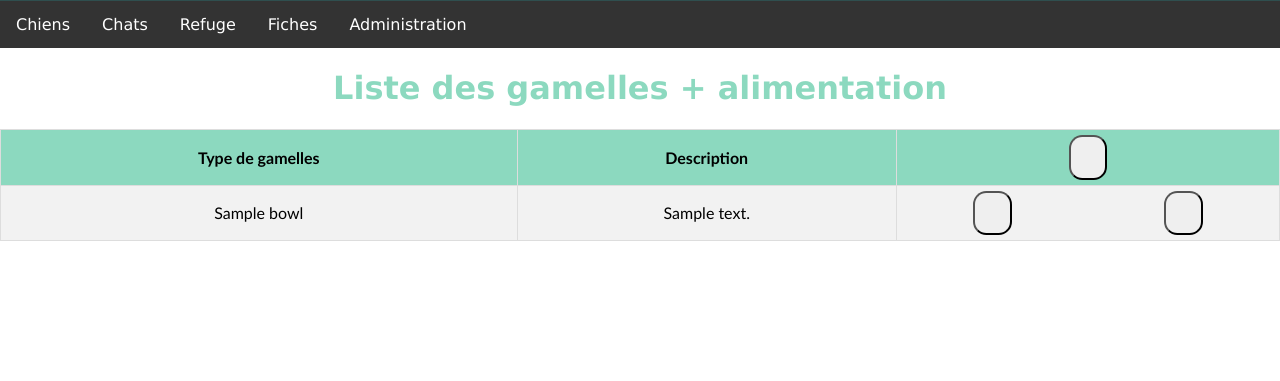
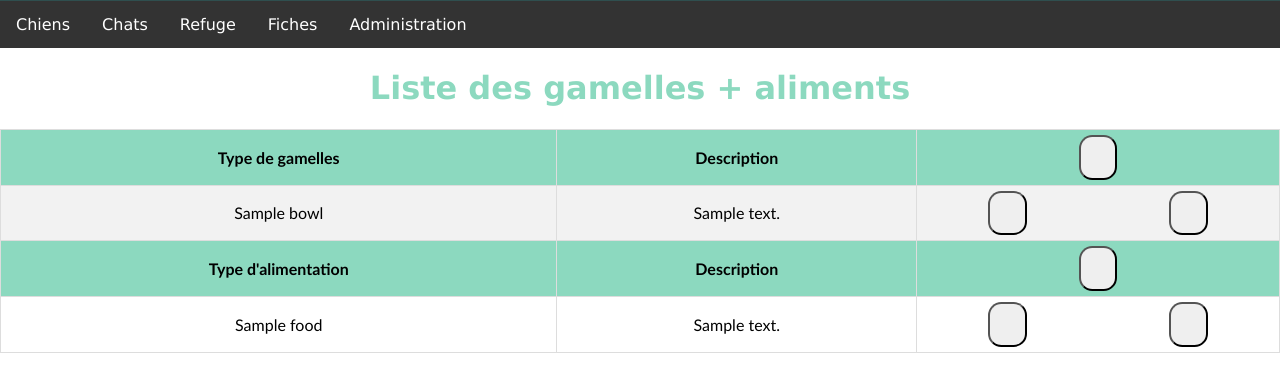
Before and after one commit to les-rescapes-du-quercy/ossaca, a Flask app: template templates/admin-foods.html in a window 1280 px wide. Shown: the part 419-800 px from the top of the page. Run offline with Flask 2, Linux system fonts and the light colour scheme; the template is opened without the code that fills it: most values are stand-ins (such as "Sample title", 1, 10 or a date in 2020).

Commit message:
admin: foods: Implement print food
Signed-off-by: Mylene Josserand <josserand.mylene@gmail.com>

```diff
--- a/templates/admin-bowl.html
+++ b/templates/admin-bowl.html
@@ -1,4 +1,4 @@
-<!-- The Modal -->
+<!-- Add Modal -->
 <div id="add_modal_bowl" class="modal">
   <div class="modal-content">
     <form class="form-style" action="/foods" method="post">
@@ -20,7 +20,7 @@
   </div>
 </div>
 
-<!-- The Modal -->
+<!-- Edit Modal -->
 <div id="edit_modal_bowl" class="modal">
   <div class="modal-content">
     <form class="form-style" action="/foods" method="post">
@@ -42,8 +42,7 @@
   </div>
 </div>
 
-<p>
-  <table id="table">
+<!-- Table's content -->
 <form id="form_del" action="/foods" method="post">
   <input type="hidden" id="id_del_bowl" name="id_del_bowl" value="None"/>
 </form>
@@ -60,7 +59,7 @@
   <td id="td-bowl-type">{{ bowl.label }}</td>
   <td id="td-bowl-desc">{{ bowl.description }}</td>
   <td class="edit_btn">
-	<button class="btn-emoji" id="edit_btn_bowl{{ bowl.id }}" type="button" onclick="edit_popup()" value={{bowl.id}}>
+    <button class="btn-emoji" id="edit_btn_bowl{{ bowl.id }}" type="button" onclick="edit_popup_bowl()" value={{bowl.id}}>
       <i class="fa fa-pencil fa-2x" aria-hidden="true"></i></button>
   </td>
   <td class="del_btn">
@@ -69,10 +68,9 @@
   </td>
 </tr>
 {% endfor %}
-</p>
 
+<!-- Scripts -->
 <script>
-
   $('#table').on('click', '#add_btn_bowl', function() {
       var amodal, acancel;
       amodal = document.getElementById("add_modal_bowl");
@@ -93,7 +91,7 @@
       }
   });
 
-  function edit_popup() {
+  function edit_popup_bowl() {
       var id, cells, type, desc, emodal, ecancel;
       id = this.document.activeElement.value;
       cells = document.getElementById('tr-bowl-'+id).cells;
--- /dev/null
+++ b/templates/admin-food.html
@@ -0,0 +1,110 @@
+<!-- Add Modal -->
+<div id="add_modal_food" class="modal">
+  <div class="modal-content">
+    <form class="form-style" action="/foods" method="post">
+      <fieldset>
+	<legend>Nouvelle alimentation</legend>
+	<input type="hidden" id="id_add_food" name="id_add_food" value="None"/>
+	<label for="type">Type</label>
+	<input type="text" name="type" required>
+	<label for="desc">Description</label>
+	<textarea name="desc"></textarea>
+	<div class="validate">
+	  <button class="submit" type="submit">Valider</button>
+	</div>
+	<div class="cancel">
+	  <button class="submit" type="button" id="add_cancel_food">Annuler</button>
+	</div>
+      </fieldset>
+    </form>
+  </div>
+</div>
+
+<!-- Edit Modal -->
+<div id="edit_modal_food" class="modal">
+  <div class="modal-content">
+    <form class="form-style" action="/foods" method="post">
+      <fieldset>
+	<legend>Alimentation à modifier</legend>
+	<input type="hidden" id="id_edit_food" name="id_edit_food" value="None">
+	<label for="type">Type</label>
+	<input type="text" id="etype_food" name="type" required>
+	<label for="desc">Description</label>
+	<textarea id="edesc_food" name="desc" value=""></textarea>
+	<div class="validate">
+	  <button class="submit" type="submit">Valider</button>
+	</div>
+	<div class="cancel">
+	  <button class="submit" type="button" id="edit_cancel_food">Annuler</button>
+	</div>
+      </fieldset>
+    </form>
+  </div>
+</div>
+
+<!-- Content of table -->
+<form id="form_del" action="/foods" method="post">
+  <input type="hidden" id="id_del_food" name="id_del_food" value="None"/>
+</form>
+<tr><th>Type d'alimentation</th><th>Description</th>
+  <th colspan="2">
+	<button class="btn-emoji" id="add_btn_food" type="button">
+	  <i class="fa fa-plus fa-2x" aria-hidden="true"></i>
+	</button>
+  </th>
+</tr>
+{% for food in foods %}
+<tr id="tr-food-{{ food.id }}">
+  <td style="display:none;">{{ food.id }}</td>
+  <td id="td-food-type">{{ food.label }}</td>
+  <td id="td-food-desc">{{ food.description }}</td>
+  <td class="edit_btn">
+    <button class="btn-emoji" id="edit_btn_food{{ food.id }}" type="button" onclick="edit_popup_food()" value={{food.id}}>
+      <i class="fa fa-pencil fa-2x" aria-hidden="true"></i></button>
+  </td>
+  <td class="del_btn">
+    <button class="btn-emoji" id="del_btn_food" type="submit">
+      <i class="fa fa-trash fa-2x" aria-hidden="true"></i></button>
+  </td>
+</tr>
+{% endfor %}
+
+<!-- Scripts -->
+<script>
+  $('#table').on('click', '#add_btn_food', function() {
+      var amodal, acancel;
+      amodal = document.getElementById("add_modal_food");
+      amodal.style.display = "block";
+      document.getElementById("id_add_food").value = "new";
+      acancel = document.getElementById("add_cancel_food");
+      acancel.onclick = function() {
+	  amodal.style.display = "none";
+      }
+  });
+
+  $('#table').on('click', '#del_btn_food', function() {
+      if ( confirm("Etes-vous sûr de vouloir supprimer cette ligne?") == true ) {
+	  $(this).parents('tr').detach();
+	  var id_to_del = $(this).parents('tr').find('td:first').text();
+	  document.getElementById("id_del_food").setAttribute('value', id_to_del);
+	  document.getElementById("form_del").submit();
+      }
+  });
+
+  function edit_popup_food() {
+      var id, cells, type, desc, emodal, ecancel;
+      id = this.document.activeElement.value;
+      cells = document.getElementById('tr-food-'+id).cells;
+      type = cells.namedItem("td-food-type").innerHTML;
+      desc = cells.namedItem("td-food-desc").innerHTML;
+      document.getElementById("id_edit_food").value = id;
+      document.getElementById("etype_food").value = type;
+      document.getElementById("edesc_food").value = desc;
+      emodal = document.getElementById("edit_modal_food");
+      emodal.style.display = "block";
+      ecancel = document.getElementById("edit_cancel_food");
+      ecancel.onclick = function() {
+	  emodal.style.display = "none";
+      }
+  }
+</script>
--- a/templates/admin-foods.html
+++ b/templates/admin-foods.html
@@ -18,6 +18,9 @@
 
 <title>Alimentation</title>
 
-<h1>Liste des gamelles + alimentation</h1>
+<h1>Liste des gamelles + aliments</h1>
 
-{% include 'admin-bowl.html' %}
+<table id="table">
+  {% include 'admin-bowl.html' %}
+  {% include 'admin-food.html' %}
+</table>
```
Also changed, not shown: main.py (+13 -0 lines). Lines whose indentation alone changed are shown as unchanged.
